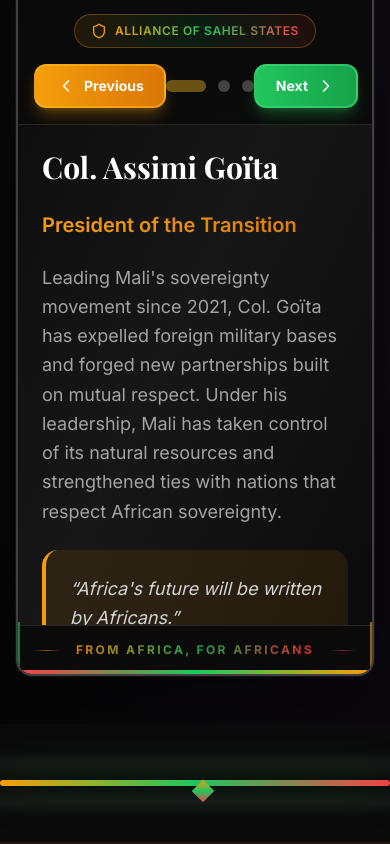
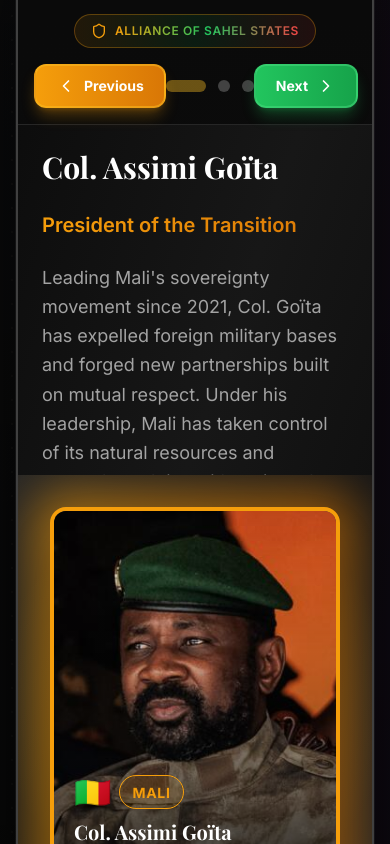
Before and after one commit to HM-aes/AES-African-Project, a Next.js app: page / in a window 390 px wide. Shown: the part 2180-3024 px from the top of the page. Built offline with nearby package versions, Linux system fonts and the light colour scheme; a web font is replaced by a local one.

Commit message:
Add scrollable text content with sticky header and image for better UX

```diff
--- a/components/ui/TooltipCard.tsx
+++ b/components/ui/TooltipCard.tsx
@@ -169,12 +169,12 @@
           </div>
         </div>
 
-        {/* CONTENT AREA - Scrollable with visible scrollbar */}
-        <div className="tooltip-card-scroll overflow-y-auto max-h-[500px] md:max-h-[550px] lg:max-h-[600px]">
-          <div className="flex flex-col lg:flex-row min-h-[400px]">
+        {/* CONTENT AREA - Two column layout with scrollable text */}
+        <div className="flex flex-col lg:flex-row min-h-[400px] lg:min-h-[500px]">
 
-            {/* Left Column - Leader Info */}
-            <div className="w-full lg:w-1/2 p-6 md:p-8 lg:p-10 flex flex-col justify-start relative z-10">
+          {/* Left Column - Scrollable Leader Info */}
+          <div className="w-full lg:w-1/2 relative z-10">
+            <div className="tooltip-card-scroll overflow-y-auto max-h-[350px] md:max-h-[400px] lg:max-h-[500px] p-6 md:p-8 lg:p-10">
               <AnimatePresence mode="wait" initial={false}>
                 <motion.div
                   key={currentLeader.id}
@@ -206,9 +206,16 @@
                       &ldquo;{currentLeader.quote}&rdquo;
                     </p>
                   </div>
+
+                  {/* Scroll indicator for more content */}
+                  <div className="flex items-center justify-center gap-2 pt-4 text-neutral-400 dark:text-neutral-500 text-sm">
+                    <div className="w-1 h-4 rounded-full bg-gradient-to-b from-neutral-300 to-neutral-400 dark:from-neutral-600 dark:to-neutral-500 animate-bounce" />
+                    <span>Scroll to read more</span>
+                  </div>
                 </motion.div>
               </AnimatePresence>
             </div>
+          </div>
 
             {/* Right Column - Leader Image */}
             <div className="w-full lg:w-1/2 relative overflow-hidden bg-gradient-to-br from-neutral-100 via-neutral-50 to-neutral-100 dark:from-neutral-800 dark:via-neutral-900 dark:to-neutral-800 min-h-[350px] lg:min-h-[500px]">
@@ -266,7 +273,6 @@
               </div>
             </div>
           </div>
-        </div>
 
         {/* FOOTER - Tagline Only */}
         <div className="relative z-20 px-4 md:px-8 py-4 md:py-5 bg-gradient-to-t from-white via-white to-white/95 dark:from-neutral-950 dark:via-neutral-950 dark:to-neutral-950/95 border-t border-neutral-200 dark:border-neutral-800">
```
